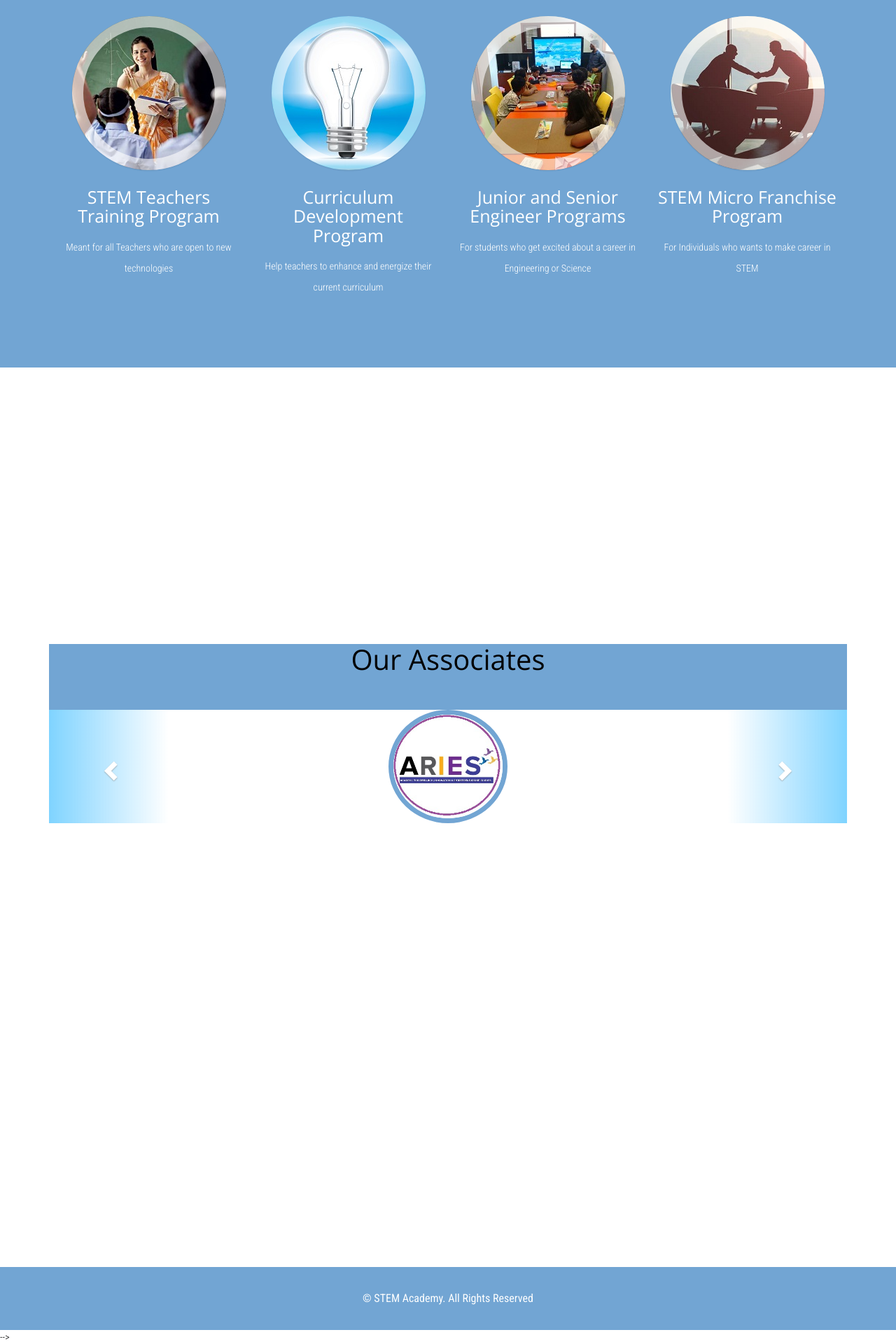
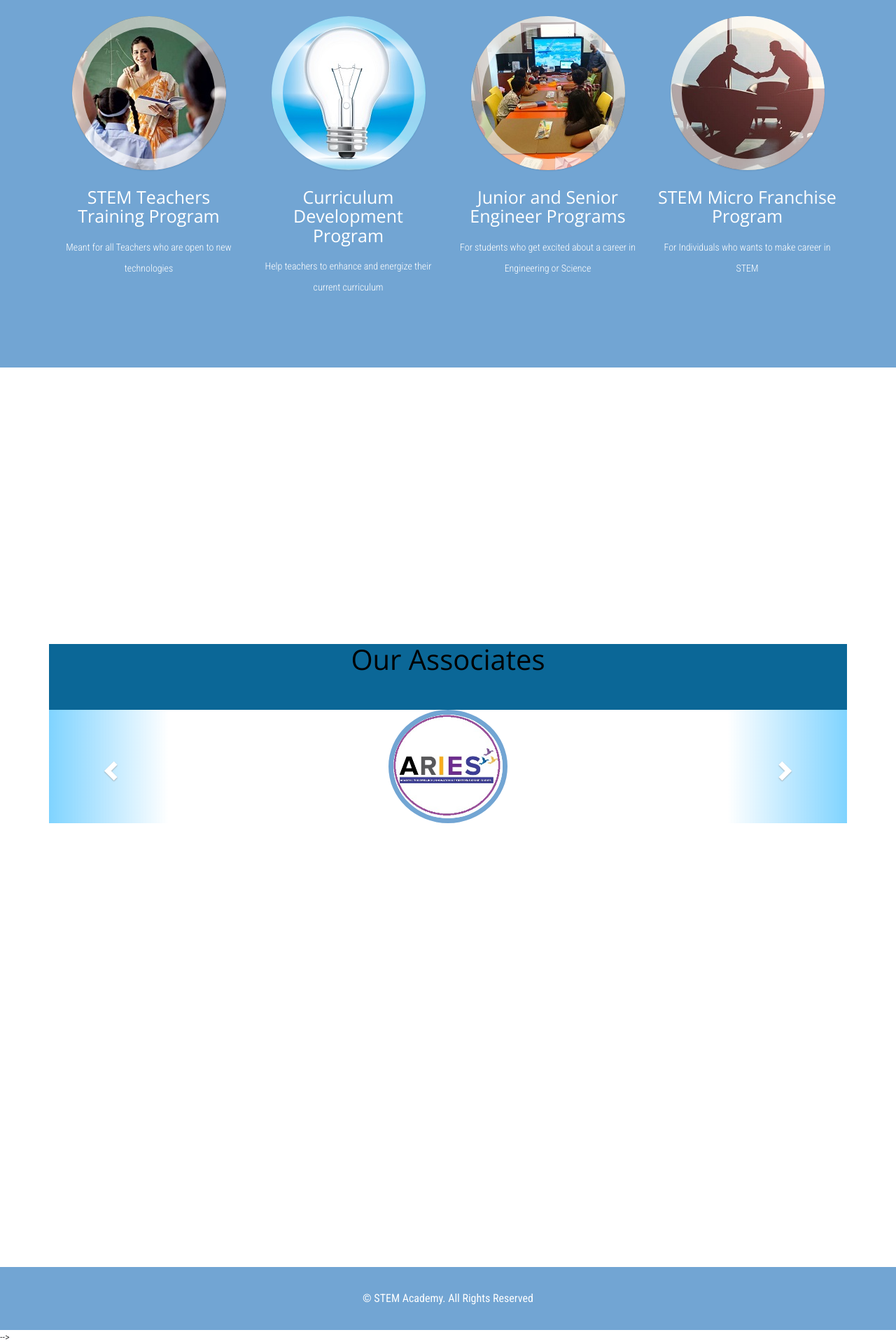
Before and after one commit to dhanyacm/stem, a Jekyll site: the page built from index.html, in a window 1280 px wide. Shown: the part 1965-3885 px from the top of the page at 70% size. Built offline with Jekyll 4.4.1, drawn with Linux system fonts in a browser that asks for light colours; a script that is not in the unit is left out.

Commit message:
Update style.css

```diff
--- a/css/style.css
+++ b/css/style.css
@@ -793,7 +793,7 @@ section.testimonial-wthree {
 section.testimonial-wthree h3.text-center {
     font-size: 40px;
     font-weight: normal;
-    background-color:#72a5d3;
+    background-color:#0b6797;
     color:#010101;
     font-family:  'Open Sans', sans-serif;
     padding-bottom: 50px;
```
